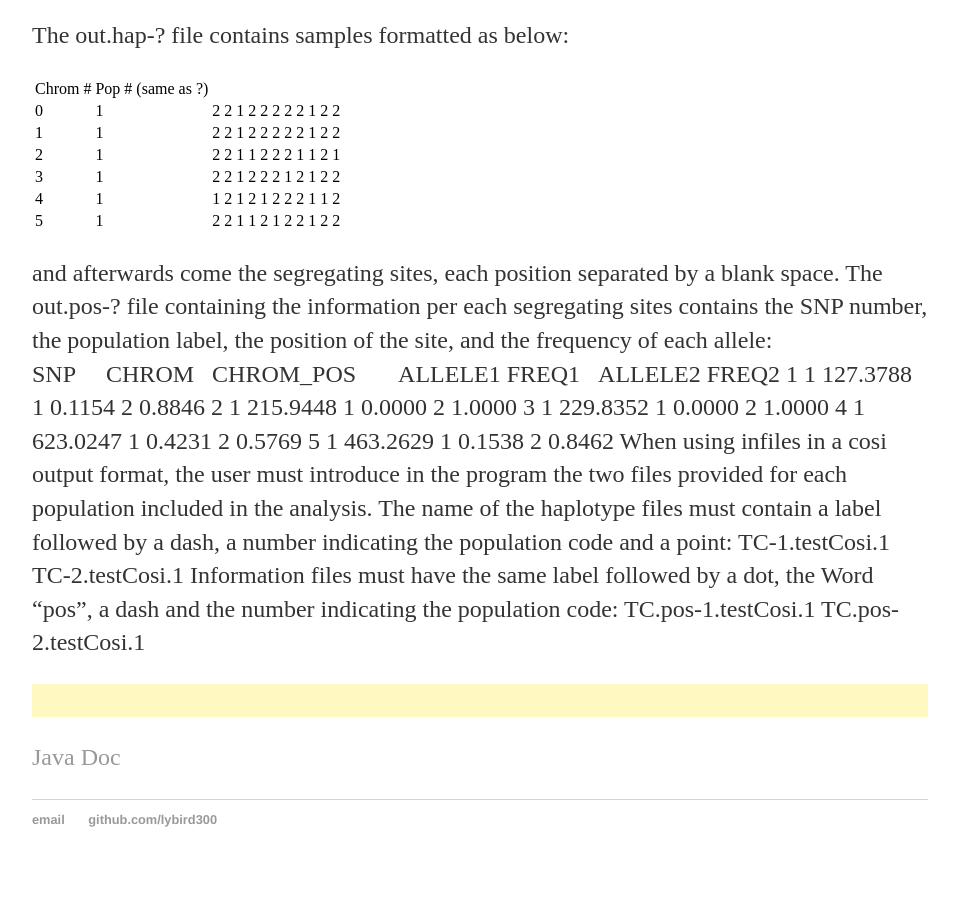
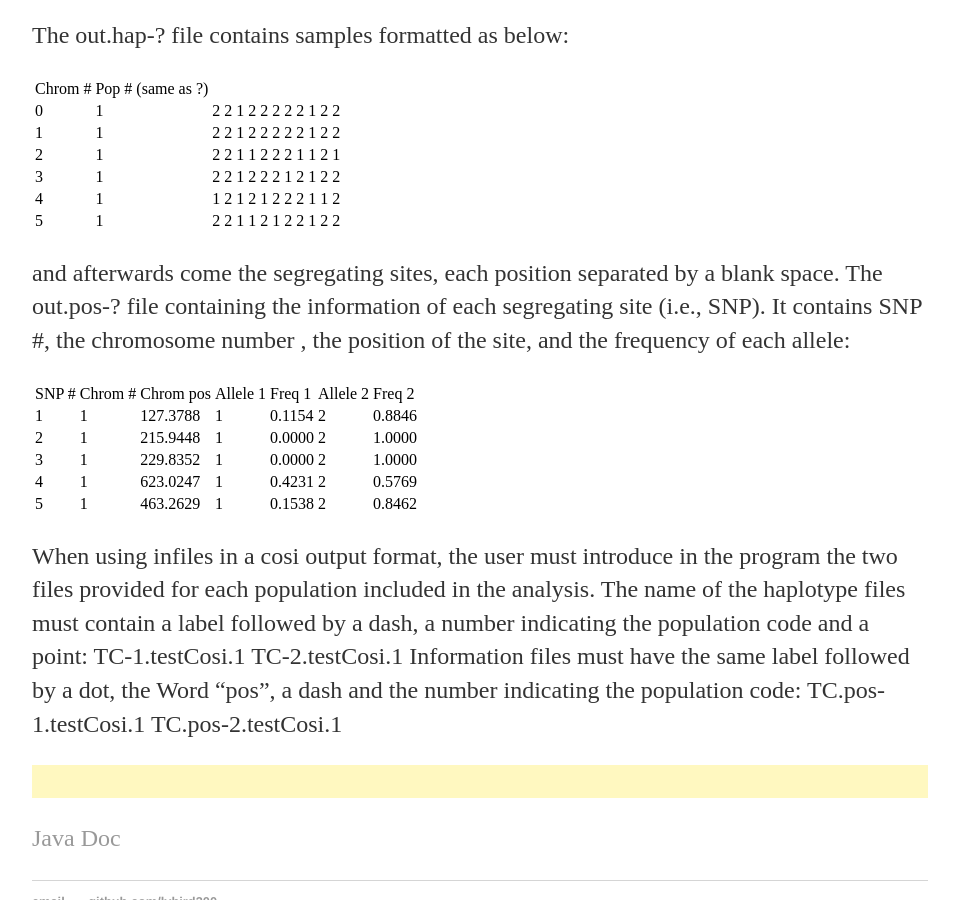
Before and after one commit to lybird300/lybird300.github.io, a Jekyll site: the page built from _posts/2015-04-20-cojava-manual.md, in a window 1280 px wide and 900 px high, scrolled down 2899 px. Shown: the whole window, without its empty margins (160-1119 px from the left). Built offline with Jekyll 4.4.1, drawn with Linux system fonts in a browser that asks for light colours.

Commit message:
Update 2015-04-20-cojava-manual.md

```diff
--- a/_posts/2015-04-20-cojava-manual.md
+++ b/_posts/2015-04-20-cojava-manual.md
@@ -228,14 +228,64 @@ The out.hap-? file contains samples formatted as below:
 </table>
  and afterwards come
 the segregating sites, each position separated by a blank space.
-The out.pos-? file containing the information per each segregating sites contains the SNP number, the population
-label, the position of the site, and the frequency of each allele:
-SNP     CHROM   CHROM_POS       ALLELE1 FREQ1   ALLELE2 FREQ2
-1 1 127.3788 1 0.1154 2 0.8846
-2 1 215.9448 1 0.0000 2 1.0000
-3 1 229.8352 1 0.0000 2 1.0000
-4 1 623.0247 1 0.4231 2 0.5769
-5 1 463.2629 1 0.1538 2 0.8462
+The out.pos-? file containing the information of each segregating site (i.e., SNP). It contains SNP #, the chromosome number
+, the position of the site, and the frequency of each allele:
+<table border="0">
+  <tr>
+    <td>SNP #</td>
+    <td>Chrom #</td>
+    <td>Chrom pos</td>
+    <td>Allele 1</td>
+    <td>Freq 1</td>
+    <td>Allele 2</td>
+    <td>Freq 2</td>
+  </tr>
+  <tr>
+    <td>1</td>
+    <td>1</td>
+    <td>127.3788</td>
+    <td>1</td>
+    <td>0.1154</td>
+    <td>2</td>
+    <td>0.8846</td>
+  </tr>
+    <tr>
+    <td>2</td>
+    <td>1</td>
+    <td>215.9448</td>
+    <td>1</td>
+    <td>0.0000</td>
+    <td>2</td>
+    <td>1.0000</td>
+  </tr>
+    <tr>
+    <td>3</td>
+    <td>1</td>
+    <td>229.8352</td>
+    <td>1</td>
+    <td>0.0000</td>
+    <td>2</td>
+    <td>1.0000</td>
+  </tr>
+    <tr>
+    <td>4</td>
+    <td>1</td>
+    <td>623.0247</td>
+    <td>1</td>
+    <td>0.4231</td>
+    <td>2</td>
+    <td>0.5769</td>
+  </tr>
+    <tr>
+    <td>5</td>
+    <td>1</td>
+    <td>463.2629</td>
+    <td>1</td>
+    <td>0.1538</td>
+    <td>2</td>
+    <td>0.8462</td>
+  </tr>
+</table>
 When using infiles in a cosi output format, the user must introduce in the program the two files
 provided for each population included in the analysis. The name of the haplotype files must contain a
 label followed by a dash, a number indicating the population code and a point:
```
